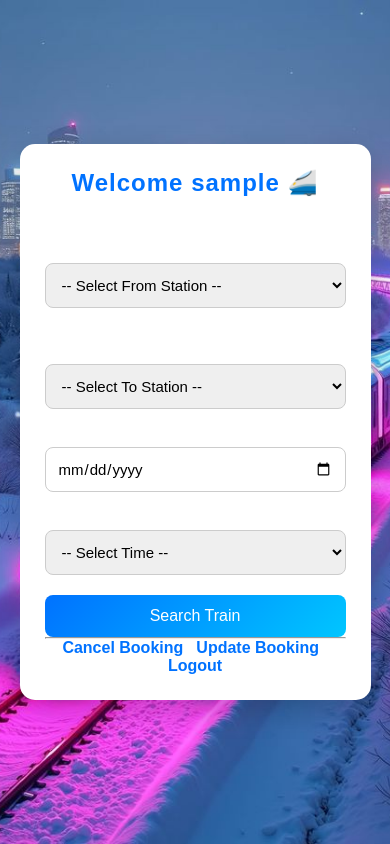
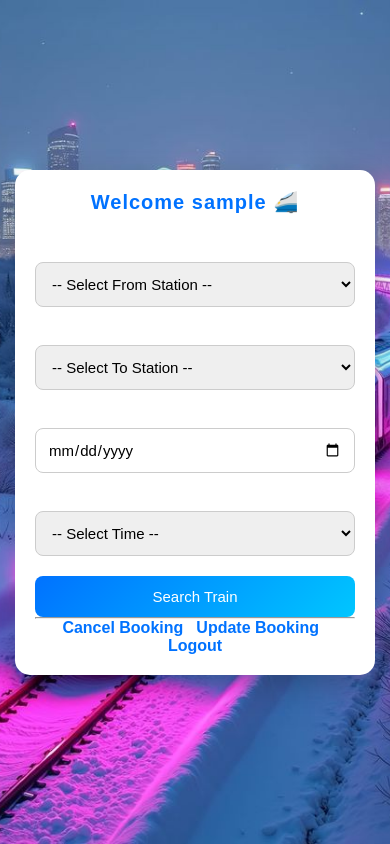
Before and after one commit to thiruselvan-mle/Train-Ticket-Booking, a Flask app: page /base in a window 390 px wide. Run offline with Flask 3, Linux system fonts and the light colour scheme; the visitor is signed in with stand-in values (Sample User, id 1).

Commit message:
update code for mobile view

```diff
--- a/static/style.css
+++ b/static/style.css
@@ -12,6 +12,7 @@ body {
   display: flex;
   justify-content: center;
   align-items: center;
+  flex-direction: column;
 }
 
 /* 🧱 Main Container */
@@ -20,7 +21,8 @@ body {
   padding: 40px 30px;
   border-radius: 15px;
   box-shadow: 0 10px 30px rgba(0, 0, 0, 0.2);
-  width: 500px;
+  width: 90%;
+  max-width: 500px;
   text-align: center;
   transition: 0.3s ease;
 }
@@ -38,7 +40,8 @@ h2 {
 }
 
 /* 📝 Form Elements */
-input, select {
+input,
+select {
   width: 100%;
   padding: 12px;
   margin: 10px 0;
@@ -48,7 +51,8 @@ input, select {
   font-size: 15px;
 }
 
-input:focus, select:focus {
+input:focus,
+select:focus {
   border-color: #0072ff;
   outline: none;
   box-shadow: 0 0 8px rgba(0, 114, 255, 0.4);
@@ -141,8 +145,10 @@ td a:hover {
   padding: 20px;
   text-align: left;
   background: #f8fbff;
-  width: 40%;
-  height: 40%;
+  width: 90%;
+  max-width: 400px;
+  margin: 20px auto;
+  color: #000;
 }
 
 .ticket-box h3 {
@@ -158,52 +164,74 @@ td a:hover {
 /* 🔄 Back & Logout Links */
 .links {
   margin-top: 15px;
+  display: flex;
+  justify-content: center;
+  gap: 10px;
+  flex-wrap: wrap;
 }
 
 .links a {
-  margin: 0 10px;
   background: #0072ff;
   color: white;
   padding: 8px 16px;
   border-radius: 6px;
+  font-size: 15px;
 }
 
 .links a:hover {
   background: #0052cc;
 }
 
-/* 💻 Responsive */
-@media (max-width: 480px) {
+/* 📱 Responsive Design */
+@media (max-width: 768px) {
   .container {
-    width: 90%;
+    width: 95%;
     padding: 25px;
+  }
+
+  .ticket-box {
+    width: 95%;
+    padding: 15px;
+    font-size: 14px;
+  }
+
+  button {
+    font-size: 15px;
+  }
+
+  h2 {
+    font-size: 20px;
   }
 }
 
-.front-from{
+/* 📱 Small Mobile Screens */
+@media (max-width: 480px) {
+  body {
+    padding: 15px;
+  }
 
-  text-align: left;
-  padding-right: 75%;
+  .container {
+    width: 100%;
+    padding: 20px;
+  }
+
+  .ticket-box {
+    width: 100%;
+    padding: 15px;
+  }
+
+  .links {
+    flex-direction: column;
+    align-items: center;
+  }
+
+  .links a {
+    width: 80%;
+    text-align: center;
+  }
 }
 
-.front-to{
-
-  text-align: left;
-  padding-right: 80%;
-}
-
-.front-date{
-
-  text-align: left;
-  padding-right: 88%;
-}
-
-.front-time{
-
-  text-align: left;
-  padding-right: 88%;
-}
-
+/* 🏞 Backgrounds */
 .base-bg {
   background-image: url("base.jpg");
   background-size: cover;
@@ -211,10 +239,8 @@ td a:hover {
   background-repeat: no-repeat;
   height: 100vh;
   margin: 0;
-  font-family: Arial, sans-serif;
-  color: #fff; /* makes text visible on dark bg */
+  color: #fff;
 }
-
 
 .book-bg {
   background-image: url("train.jpg");
@@ -223,6 +249,5 @@ td a:hover {
   background-repeat: no-repeat;
   height: 100vh;
   margin: 0;
-  font-family: Arial, sans-serif;
-  color: #fff; /* makes text visible on dark bg */
+  color: #fff;
 }
```
